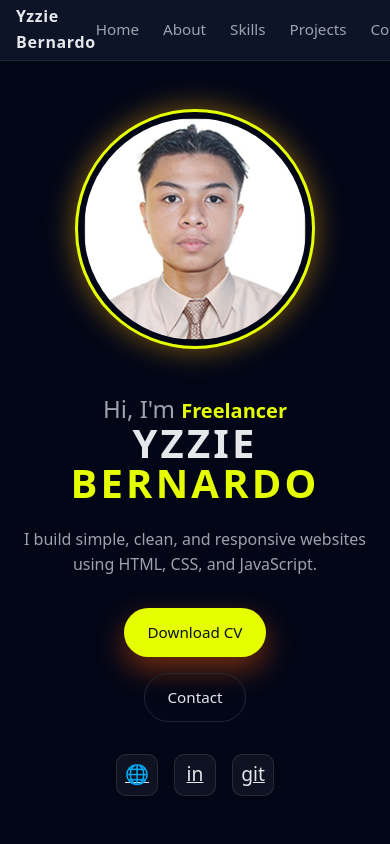
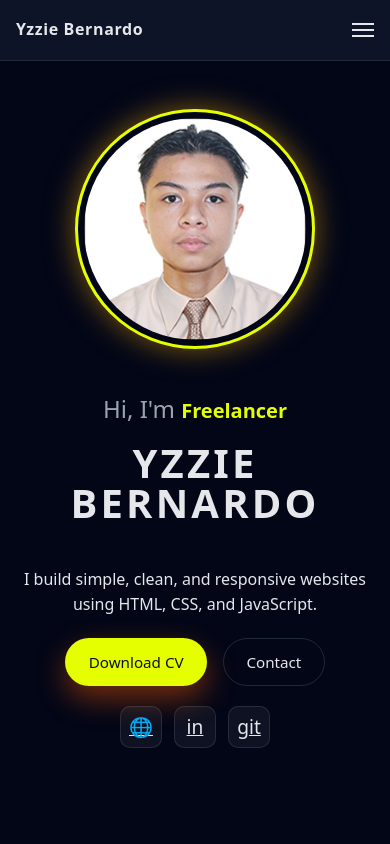
Before and after one commit to YzzieBernardo/portfolio, a plain HTML site: page index.html in a window 390 px wide. Shown: the top 844 px of the page. Drawn offline with Linux system fonts and the light colour scheme.

Commit message:
Implement responsive navigation with toggle functionality and update styles for better layout

```diff
--- a/css/components.css
+++ b/css/components.css
@@ -39,23 +39,11 @@
   flex-wrap: wrap;
   gap: 1rem;
   align-items: center;
+  margin-bottom: 0.25rem;
 }
 
 
-/* ========== Hero Image Component ========== */
-.hero-image {
-  display: flex;
-  justify-content: center;
-}
 
-.hero-image img {
-  width: 220px;
-  height: 220px;
-  object-fit: cover;
-  border-radius: 50%;
-  border: 3px solid var(--accent-soft);
-  box-shadow: var(--shadow-soft);
-}
 
 /* ========== Section Titles & Text ========== */
 .section-title {
@@ -127,8 +115,8 @@
 /* ========== Socials Text Component ========== */
 .hero-socials {
   display: flex;
-  gap: 1rem;
-  margin-top: 1.5rem;     /* distance from buttons */
+  gap: 0.75rem;
+  margin-top: 0.25rem;
 }
 
 .social-icon {
@@ -195,3 +183,10 @@
 .tab-content.active {
   display: block;
 }
+
+.hero-text {
+  display: flex;
+  flex-direction: column;
+  align-items: flex-start;
+  gap: 1.25rem;
+}
--- a/css/layout.css
+++ b/css/layout.css
@@ -38,6 +38,22 @@
   transform: translateY(-1px);
 }
 
+.nav-toggle {
+  display: none;
+  background: none;
+  border: 0;
+  cursor: pointer;
+}
+
+.nav-toggle span {
+  display: block;
+  width: 22px;
+  height: 2px;
+  margin: 4px 0;
+  background: var(--text-main);
+  transition: 0.2s ease;
+}
+
 /* ========== Section Layout ========== */
 .section {
   padding: 3.5rem 0;
--- a/css/pages.css
+++ b/css/pages.css
@@ -73,11 +73,6 @@
 }
 
 
-.hero-intro span {
-  color: var(--accent);
-  font-weight: 600;
-}
-
 .hero-name {
   font-size: clamp(2.5rem, 5vw, 3.4rem);
   font-weight: 800;
@@ -86,14 +81,3 @@
   margin-bottom: 1.5rem;
   line-height: 1;
 }
-
-
-.hero-name span {
-  color: var(--accent);
-}
-
-.hero-subtitle {
-  color: var(--text-muted);
-  max-width: 480px;
-  margin-bottom: 1.9rem;
-}
--- a/css/responsive.css
+++ b/css/responsive.css
@@ -1,16 +1,33 @@
 /* ========== Responsive ========== */
 @media (max-width: 768px) {
-  .hero-buttons {
-    flex-direction: column;
-    align-items: center;
+
+  /* NAV */
+  .nav-content {
+    height: 60px;
   }
 
-  .hero-socials {
-    width: 100%;
-    justify-content: center;
-    margin-top: 1rem;
+  .nav-toggle {
+    display: block;
   }
-}
+
+  nav {
+    position: absolute;
+    top: 60px;
+    left: 0;
+    right: 0;
+  }
+
+  .nav-links {
+    flex-direction: column;
+    background: rgba(15, 23, 42, 0.98);
+    padding: 0.75rem 1.5rem 1rem;
+    display: none;
+    gap: 0.75rem;
+  }
+
+  .nav-links.open {
+    display: flex;
+  }
 
   .hero {
     padding-top: 3rem;
@@ -21,13 +38,32 @@
     text-align: center;
   }
 
+  .hero-text {
+    align-items: center;
+  }
+
+  .hero-name {
+    text-align: center;
+  }
+
+  .hero-intro {
+    text-align: center;
+  }
+
   .hero-subtitle {
     margin-left: auto;
     margin-right: auto;
+    text-align: center;
   }
 
   .hero-buttons {
     justify-content: center;
+  }
+
+  .hero-socials {
+    justify-content: center;
+    margin-left: auto;
+    margin-right: auto;
   }
 
   .hero-image {
@@ -38,3 +74,5 @@
     flex-direction: column;
     align-items: flex-start;
   }
+
+}
--- a/index.html
+++ b/index.html
@@ -19,6 +19,7 @@
   <script src="script/typewriter.js" defer></script>
   <script src="script/comingsoon.js" defer></script>
   <script src="script/tabs.js" defer></script>
+  <script src="script/nav.js" defer></script>
 
 <body>
 
@@ -47,6 +48,14 @@
 <header class="navbar">
   <div class="container nav-content">
     <div class="logo">Yzzie Bernardo</div>
+
+    <!-- HAMBURGER BUTTON -->
+    <button class="nav-toggle" aria-label="Toggle navigation">
+      <span></span>
+      <span></span>
+      <span></span>
+    </button>
+
     <nav>
       <ul class="nav-links">
         <li><a href="#home">Home</a></li>
--- /dev/null
+++ b/script/nav.js
@@ -0,0 +1,16 @@
+document.addEventListener("DOMContentLoaded", () => {
+  const toggle = document.querySelector(".nav-toggle");
+  const navLinks = document.querySelector(".nav-links");
+
+  if (!toggle || !navLinks) return;
+
+  toggle.addEventListener("click", () => {
+    navLinks.classList.toggle("open");
+  });
+
+  navLinks.querySelectorAll("a").forEach(link => {
+    link.addEventListener("click", () => {
+      navLinks.classList.remove("open");
+    });
+  });
+});
```
Lines whose indentation alone changed are shown as unchanged.
